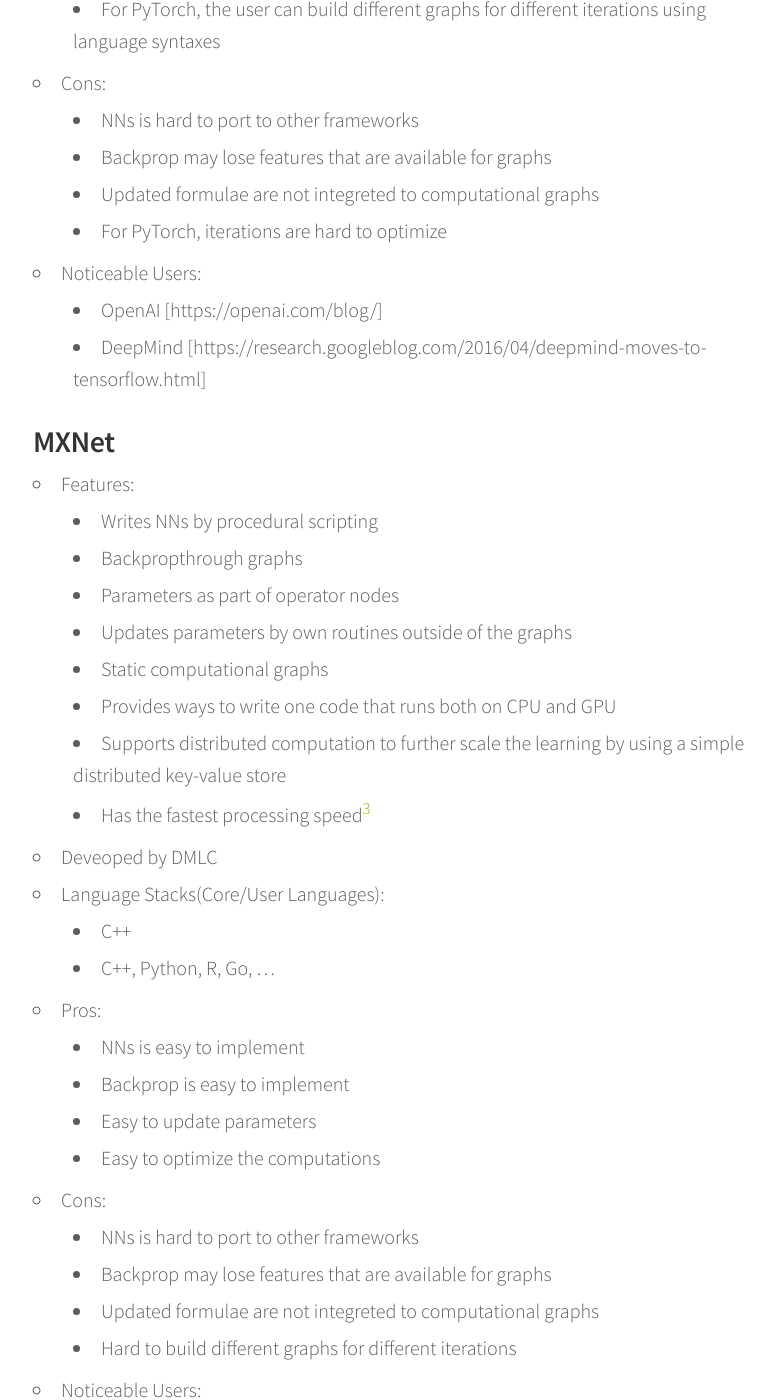
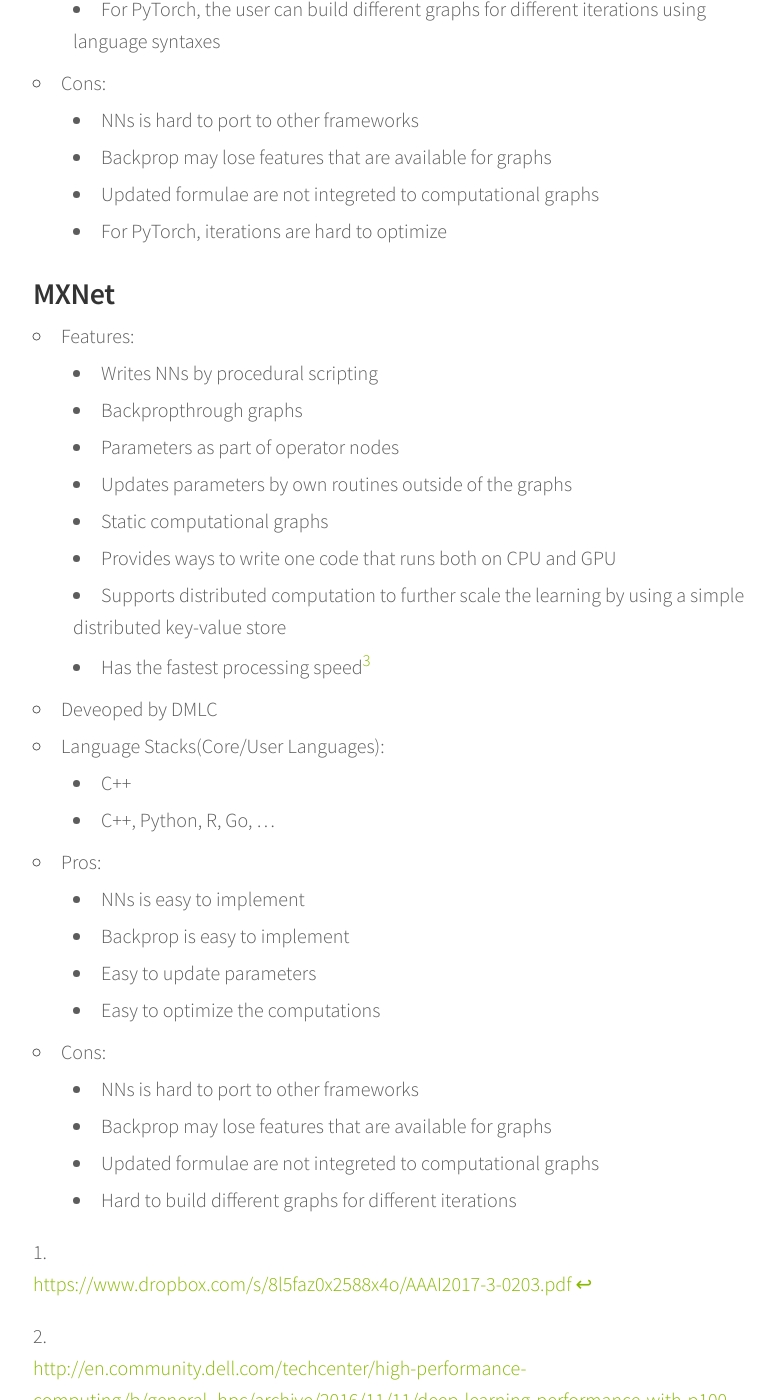
Before and after one commit to n33t1/n33t1.github.io, a Jekyll site: the page built from _posts/2017-02-05-game-of-dl-stacks.md, in a window 1280 px wide and 1400 px high, scrolled down 4624 px. Shown: the whole window, without its empty margins (247-1022 px from the left). Built offline with Jekyll 4.4.1, drawn with Linux system fonts in a browser that asks for light colours; nearby versions of some CDN libraries; comment, search, counter and statistics services are not loaded; some of the changed text lies outside the part shown.

Commit message:
Update 2017-02-05-game-of-dl-stacks.md

```diff
--- a/_posts/2017-02-05-game-of-dl-stacks.md
+++ b/_posts/2017-02-05-game-of-dl-stacks.md
@@ -103,9 +103,6 @@
 	* Backprop may lose features that are available for graphs
 	* Updated formulae are not integreted to computational graphs
 	* For PyTorch, iterations are hard to optimize
-* Noticeable Users:
-    * OpenAI [https://openai.com/blog/]
-    * DeepMind [https://research.googleblog.com/2016/04/deepmind-moves-to-tensorflow.html]
 
 ### MXNet
 * Features:
@@ -131,6 +128,3 @@
 	* Backprop may lose features that are available for graphs
 	* Updated formulae are not integreted to computational graphs
 	* Hard to build different graphs for different iterations
-* Noticeable Users:
-    * OpenAI [https://openai.com/blog/]
-    * DeepMind [https://research.googleblog.com/2016/04/deepmind-moves-to-tensorflow.html]
```
